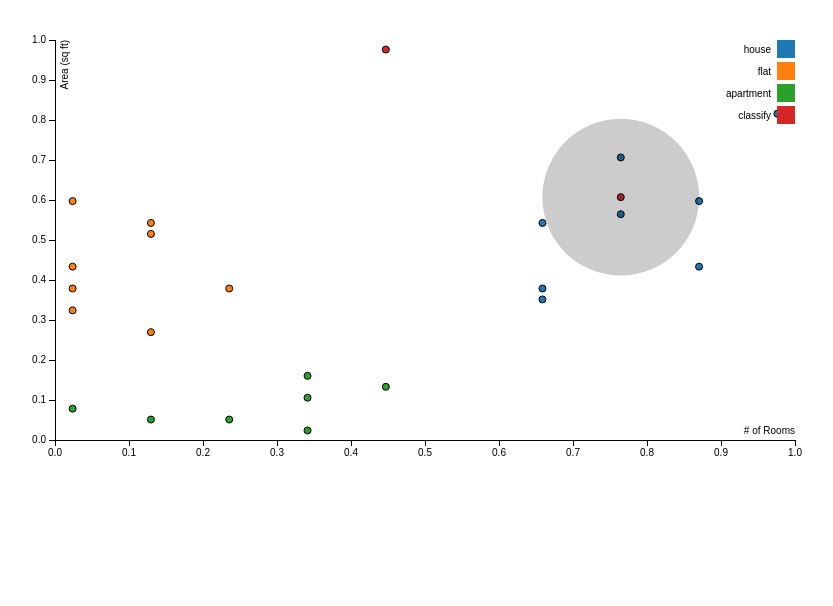
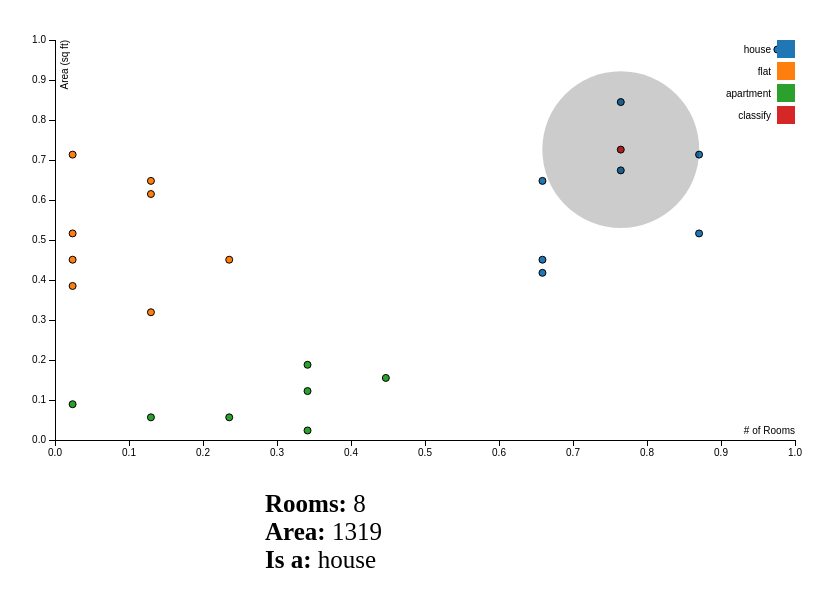
Before and after one commit to elicwhite/javascript-ml, a plain HTML site: page knn/index.html in a window 1280 px wide. Shown: the whole page, without its empty margins (225-1058 px from the left). Drawn offline with nearby package versions, Linux system fonts and the light colour scheme.

Commit message:
Guesses a type and information is displayed

```diff
--- a/knn/chart.js
+++ b/knn/chart.js
@@ -25,13 +25,14 @@ function Chart(ele) {
     var yAxis = d3.svg.axis().scale(y).orient("left");
 
 
-    self.load = function(data) {
+    self.load = function(origdata) {
         return function(classifyDot) {
             var graph = document.getElementById("graph");
             if (graph) {
                 graph.parentElement.removeChild(graph);
             }
 
+            var data = origdata.slice();
 
             data.push(classifyDot);
 
@@ -164,6 +165,30 @@ function Chart(ele) {
                 .text(function(d) {
                 return d;
             });
+
+            // Guess the type!
+            var types = {};
+            for (var i = 0; i < 3; i++) {
+                var node = chartData[i];
+                if (!types[node.rmtype]) {
+                    types[node.rmtype] = 0;
+                }
+
+                types[node.rmtype]++;
+            }
+
+            var guess = {
+                type: false,
+                count: 0
+            };
+            for (var type in types) {
+                if (types[type] > guess.count) {
+                    guess.type = type;
+                    guess.count = types[type];
+                }
+            }
+
+            return guess.type;
         };
     };
 
--- a/knn/index.html
+++ b/knn/index.html
@@ -3,11 +3,10 @@
 <head>
 <title>Untitled</title>
 <style type="text/css">
-    body {
-        font: 10px sans-serif;
-    }
+
 
     #chart {
+        font: 10px sans-serif;
         width: 800px;
         height: 450px;
         overflow: hidden;
@@ -24,6 +23,16 @@
     .dot {
         stroke: #000;
     }
+
+    span.label {
+        font-weight: bold;
+    }
+    #results {
+        font-size: 25px;
+
+        width: 300px;
+        margin: auto;
+    }
 </style>
 <script src="http://d3js.org/d3.v3.min.js"></script>
 <script src="chart.js"></script>
@@ -32,5 +41,11 @@
 <body>
     <div id="chart">
     </div>
+
+    <div id="results">
+        <span class="label">Rooms: </span><span id="rms"></span><br />
+        <span class="label">Area: </span><span id="area"></span><br />
+        <span class="label">Is a: </span><span id="cls"></span><br />
+    </div>
 </body>
 </html>
--- a/knn/script.js
+++ b/knn/script.js
@@ -1,10 +1,11 @@
 window.onload = function() {
     "use strict";
 
-    var ele = document.getElementById("chart");
+    var chart = new Chart(document.getElementById("chart"));
 
-    var chart = new Chart(ele);
-
+    var rms = document.getElementById("rms");
+    var area = document.getElementById("area");
+    var cls = document.getElementById("cls");
     var classify;
 
     d3.tsv("data.tsv", function(error, data) {
@@ -14,9 +15,13 @@ window.onload = function() {
     });
 
     function run() {
-        var r = Math.random()*10+1;
-        var a = Math.random()*1800+200;
+        var r = Math.round(Math.random()*10+1);
+        var a = Math.round(Math.random()*1800+200);
 
-        classify({rooms: r, area: a, rmtype: "classify"});
+        var result = classify({rooms: r, area: a, rmtype: "classify"});
+
+        rms.innerText = r;
+        area.innerText = a;
+        cls.innerText = result;
     }
 };
```
